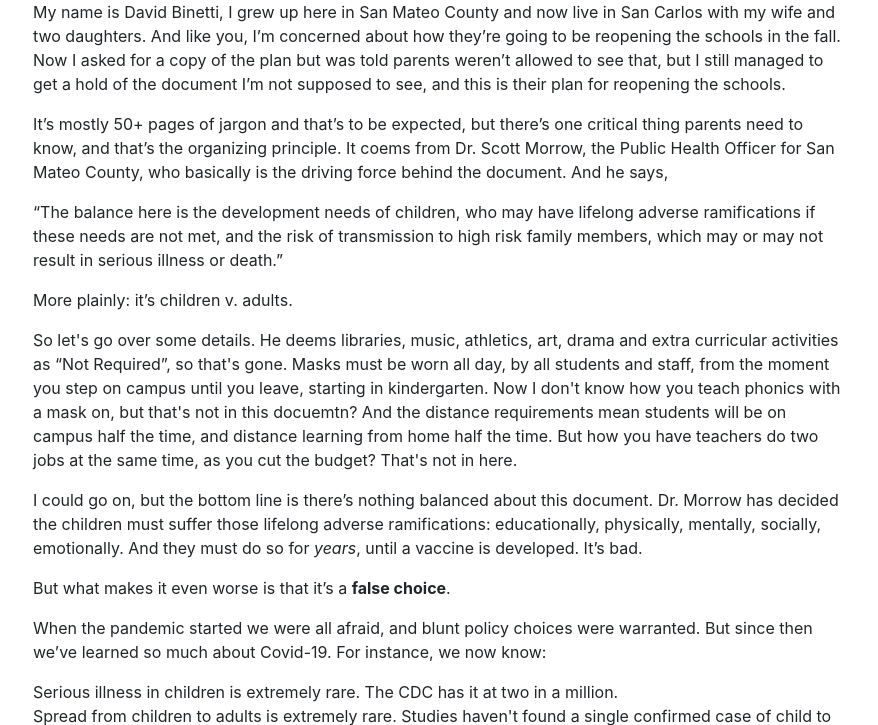
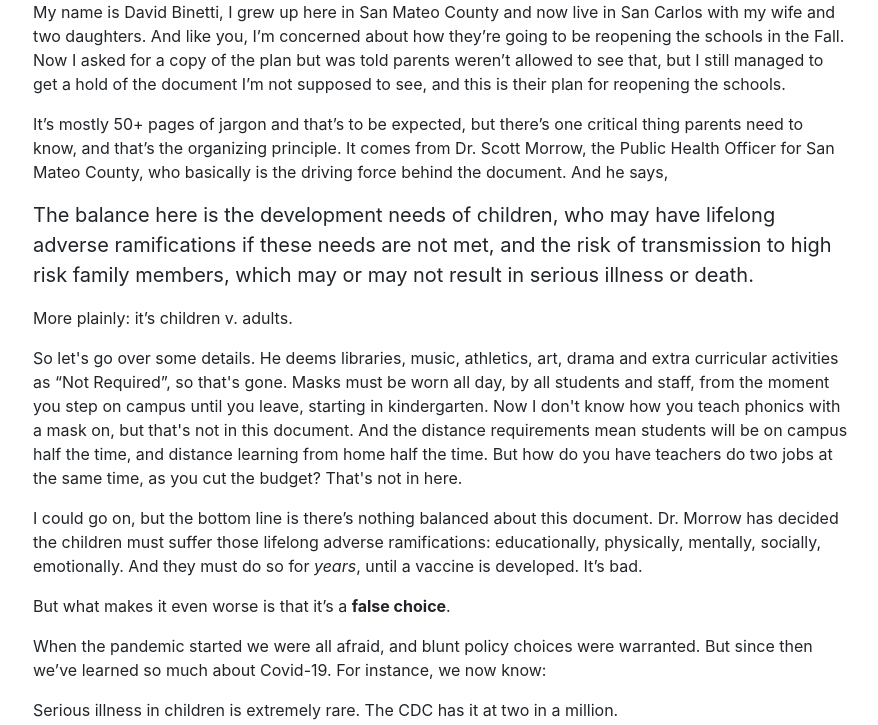
Before and after one commit to dbinetti/start-normal, a Django app: page /transcript in a window 1280 px wide. Shown: the top 725 px of the page, without its empty margins (115-993 px from the left). Run offline with Django 3.2, Linux system fonts and the light colour scheme; some libraries are stand-ins or nearby versions.

Commit message:
Fix typo

```diff
--- a/project/app/templates/app/transcript.html
+++ b/project/app/templates/app/transcript.html
@@ -4,15 +4,15 @@
 
 <section class='mx-5'>
   <div class='col-md-10'>
-    <p>My name is David Binetti, I grew up here in San Mateo County and now live in San Carlos with my wife and two daughters. And like you, I’m concerned about how they’re going to be reopening the schools in the fall. Now I asked for a copy of the plan but was told parents weren’t allowed to see that, but I still managed to get a hold of the document I’m not supposed to see, and this is their plan for reopening the schools. </p>
+    <p>My name is David Binetti, I grew up here in San Mateo County and now live in San Carlos with my wife and two daughters. And like you, I’m concerned about how they’re going to be reopening the schools in the Fall. Now I asked for a copy of the plan but was told parents weren’t allowed to see that, but I still managed to get a hold of the document I’m not supposed to see, and this is their plan for reopening the schools. </p>
 
-    <p>It’s mostly 50+ pages of jargon and that’s to be expected, but there’s one critical thing parents need to know, and that’s the organizing principle. It coems from Dr. Scott Morrow, the Public Health Officer for San Mateo County, who basically is the driving force behind the document. And he says, </p>
+    <p>It’s mostly 50+ pages of jargon and that’s to be expected, but there’s one critical thing parents need to know, and that’s the organizing principle. It comes from Dr. Scott Morrow, the Public Health Officer for San Mateo County, who basically is the driving force behind the document. And he says, </p>
 
-    <p class='quote'>“The balance here is the development needs of children, who may have lifelong adverse ramifications if these needs are not met, and the risk of transmission to high risk family members, which may or may not result in serious illness or death.”</p>
+    <blockquote class='blockquote'>The balance here is the development needs of children, who may have lifelong adverse ramifications if these needs are not met, and the risk of transmission to high risk family members, which may or may not result in serious illness or death.</blockquote>
 
     <p>More plainly: it’s children v. adults. </p>
 
-    <p>So let's go over some details.  He deems libraries, music, athletics, art, drama and extra curricular activities as “Not Required”, so that's gone. Masks must be worn all day, by all students and staff, from the moment you step on campus until you leave, starting in kindergarten.  Now I don't know how you teach phonics with a mask on, but that's not in this docuemtn?  And the distance requirements mean students will be on campus half the time, and distance learning from home half the time.  But how you have teachers do two jobs at the same time, as you cut the budget?  That's not in here.</p>
+    <p>So let's go over some details.  He deems libraries, music, athletics, art, drama and extra curricular activities as “Not Required”, so that's gone. Masks must be worn all day, by all students and staff, from the moment you step on campus until you leave, starting in kindergarten.  Now I don't know how you teach phonics with a mask on, but that's not in this document.  And the distance requirements mean students will be on campus half the time, and distance learning from home half the time.  But how do you have teachers do two jobs at the same time, as you cut the budget?  That's not in here.</p>
 
     <p>I could go on, but the bottom line is there’s nothing balanced about this document. Dr. Morrow has decided the children must suffer those lifelong adverse ramifications: educationally, physically, mentally, socially, emotionally. And they must do so for <em>years</em>, until a vaccine is developed.   It’s bad. </p>
 
```
